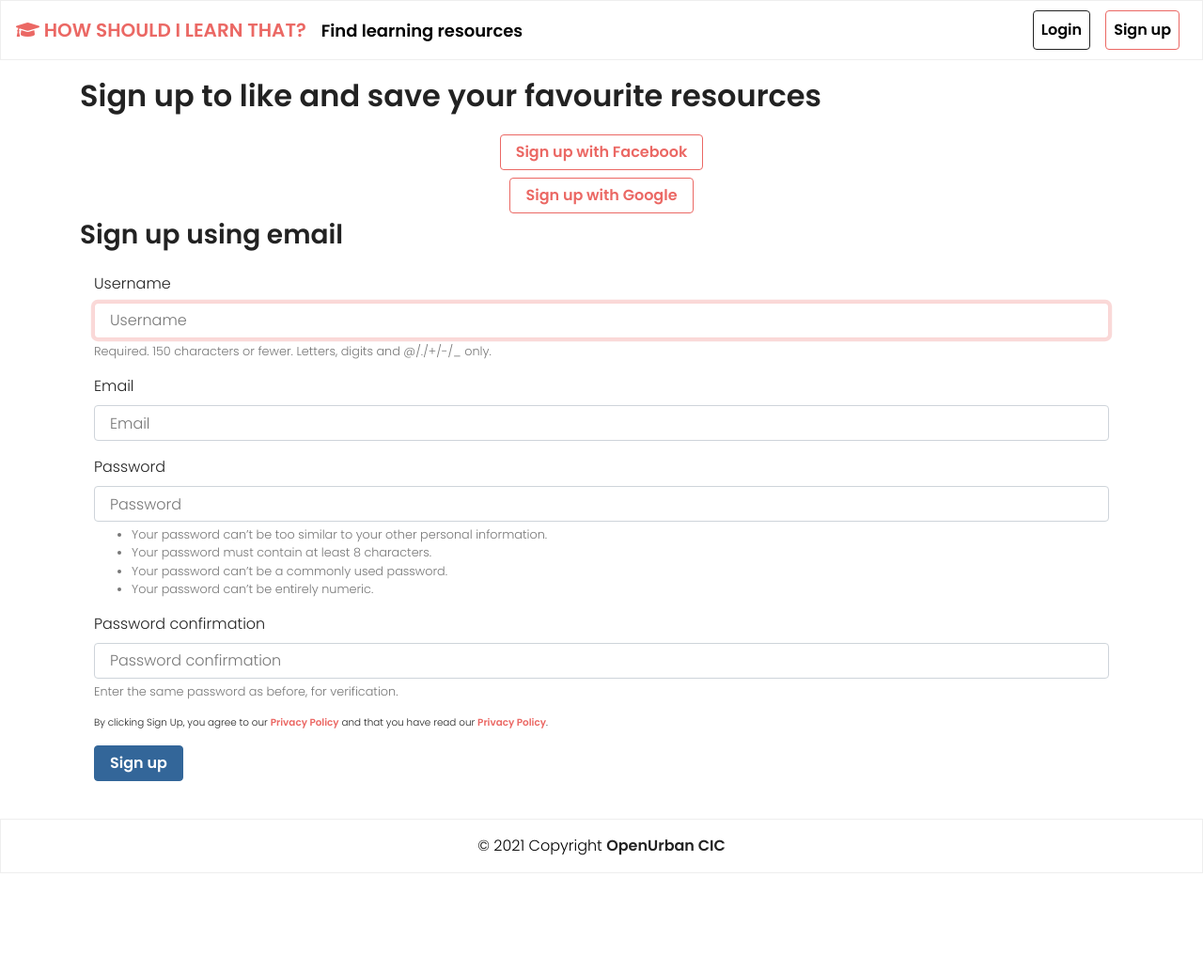
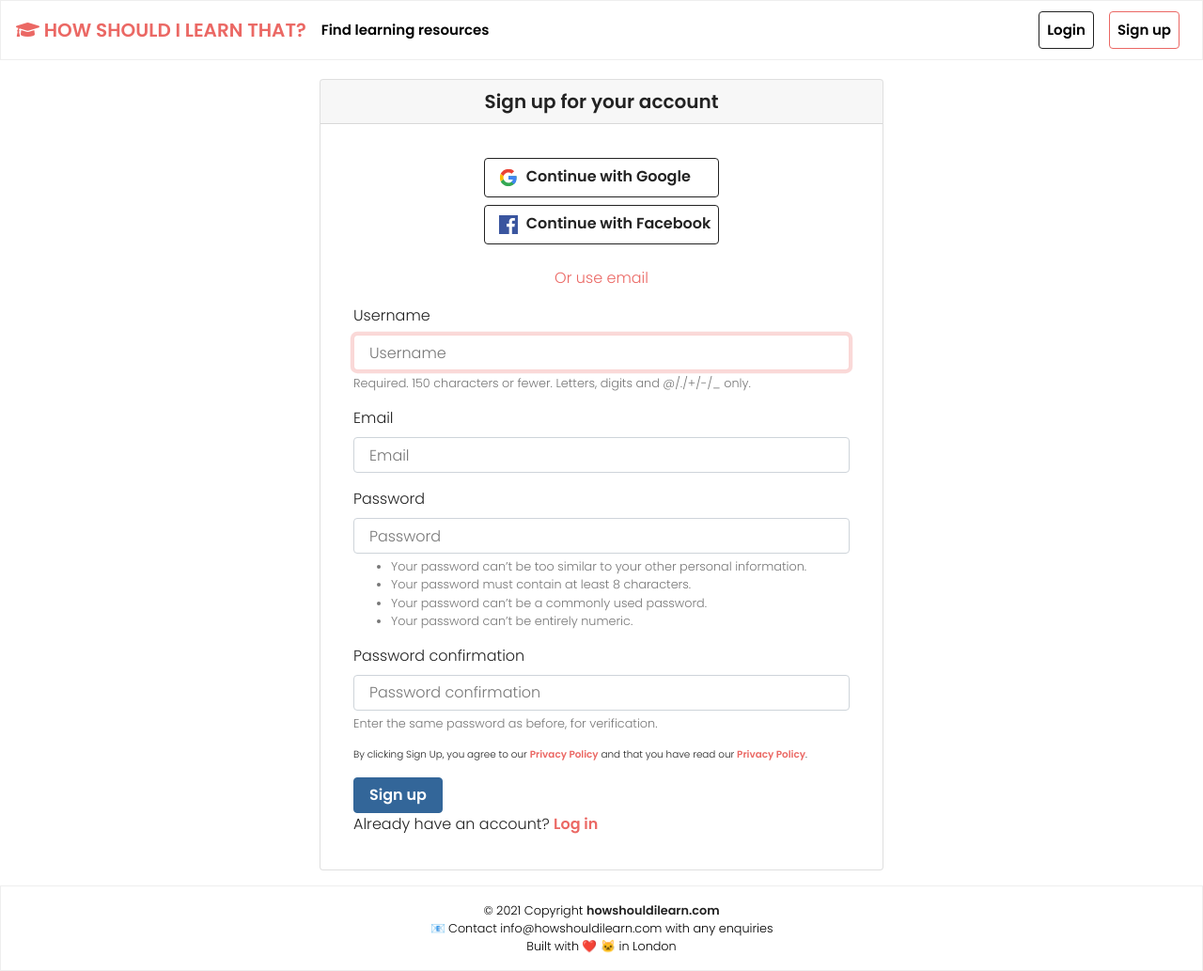
Before and after one commit to nrimsky/livlearn-v0, a Django app: page /me/register/ in a window 1280 px wide. Shown: the whole page at 94% size. Before the commit the page ends 929 px from the top, so only its background shows below. Run offline with Django 3.2, Linux system fonts and the light colour scheme; some libraries are stand-ins or nearby versions; some web fonts are replaced.

Commit message:
fix footer

```diff
--- a/authapp/templates/authapp/register.html
+++ b/authapp/templates/authapp/register.html
@@ -1,26 +1,50 @@
 {% extends "base.html" %}
 {% load bootstrap4 %}
-{% block title %}Registration
+{% block title %}Sign up{% endblock title %}
 
-{% endblock title %}
 {% block content %}
-
-    <h1 class="h2 mb-4">Sign up to like and save your favourite resources</h1>
-
-
-    <div class="col">
+    <div class="card text-center form-card">
+        <h2 class="card-header h5">Sign up for your account</h2>
+        <div class="card-body">
+            <div class="col my-md-3 my-2">
                 <div class="row mx-auto">
-            <a class="btn btn-outline-primary mb-2 mx-auto" href="{% url 'social:begin' 'facebook' %}">Sign up with Facebook</a>
+                    <a class="btn mb-2 mx-auto icon-button"
+                       href="{% url 'social:begin' 'google-oauth2' %}">
+                        <svg xmlns="http://www.w3.org/2000/svg" xmlns:xlink="http://www.w3.org/1999/xlink"
+                             viewBox="0 0 48 48">
+                            <defs>
+                                <path id="a"
+                                      d="M44.5 20H24v8.5h11.8C34.7 33.9 30.1 37 24 37c-7.2 0-13-5.8-13-13s5.8-13 13-13c3.1 0 5.9 1.1 8.1 2.9l6.4-6.4C34.6 4.1 29.6 2 24 2 11.8 2 2 11.8 2 24s9.8 22 22 22c11 0 21-8 21-22 0-1.3-.2-2.7-.5-4z"></path>
+                            </defs>
+                            <clipPath id="b">
+                                <use xlink:href="#a" overflow="visible"></use>
+                            </clipPath>
+                            <path clip-path="url(#b)" fill="#FBBC05" d="M0 37V11l17 13z"></path>
+                            <path clip-path="url(#b)" fill="#EA4335" d="M0 11l17 13 7-6.1L48 14V0H0z"></path>
+                            <path clip-path="url(#b)" fill="#34A853" d="M0 37l30-23 7.9 1L48 0v48H0z"></path>
+                            <path clip-path="url(#b)" fill="#4285F4" d="M48 48L17 24l-4-3 35-10z"></path>
+                        </svg>
+                        Continue with Google</a>
                 </div>
                 <div class="row mx-auto">
-            <a class="btn btn-outline-primary mb-2 mx-auto" href="{% url 'social:begin' 'facebook' %}">Sign up with Google</a>
+                    <a class="btn mb-2 mx-auto icon-button"
+                       href="{% url 'social:begin' 'facebook' %}">
+                        <svg width="48" height="48" viewBox="0 0 48 48" fill="none" xmlns="http://www.w3.org/2000/svg">
+                            <path d="M0 0V48H25.5629V29.4586H19.314V21.8895H25.5629V15.5328C25.5629 10.9097 29.3106 7.16203 33.9337 7.16203H40.4665V13.9684H35.7919C34.323 13.9684 33.132 15.1593 33.132 16.6283V21.8896H40.349L39.3516 29.4587H33.132V48H48V0H0Z"
+                                  fill="#3A559F"></path>
+                        </svg>
+                        Continue with Facebook</a>
                 </div>
             </div>
+            <div class="col my-md-3 my-2">
+                <p class="text-primary">Or use email</p>
+                <div>
+                    {% if form.errors %}
+                        <p>Your username or password are incorrect. Please try again.</p>
+                    {% endif %}
+                </div>
+                <form action="" method="post" class="form login-form text-left">
 
-    {% if form.errors %}
-    {% endif %}
-    <h2 class="h3 mb-4">Sign up using email</h2>
-    <form action="" method="post" class="form container">
                     {% csrf_token %}
                     {% bootstrap_form form %}
                     <p style="font-size: .65em">By clicking Sign Up, you agree to our <a target="_blank"
@@ -30,5 +54,9 @@
                     {% buttons %}
                         <button type="submit" class="btn btn-info">Sign up</button>
                     {% endbuttons %}
+                    <p>Already have an account? <a href="{% url 'authapp:login' %}">Log in</a></p>
                 </form>
+            </div>
+        </div>
+    </div>
 {% endblock content %}
--- a/static/css/style.css
+++ b/static/css/style.css
@@ -30,7 +30,7 @@ a {
 }
 
 #content-wrap {
-  padding-bottom: 2.5rem;    /* Footer height */
+  padding-bottom: 3.5rem;    /* Footer height */
 }
 
 #footer {
@@ -177,6 +177,10 @@ form button.btn {
     display: block;
 }
 
+.nav-link {
+    font-size: 15px;
+}
+
 
 @media (max-width: 765px) {
 
@@ -225,3 +229,33 @@ ul.card-text {
     margin: .2rem 0;
     padding: 0;
 }
+
+.btn > svg {
+    height: 30px;
+    padding: 5px;
+    width: 30px;
+    margin-left: 5px;
+}
+
+.btn.icon-button {
+    text-align: left;
+    padding: 5px;
+    width: 250px;
+    color: #222;
+    border-color: #222;
+}
+
+.btn.icon-button:hover {
+  background-color: #f8f9fa;
+}
+
+.form-card {
+    max-width: 600px;
+    margin: auto;
+}
+
+.footer-small {
+    width: 100%;
+    display: block;
+    text-align: center;
+}
--- a/templates/base.html
+++ b/templates/base.html
@@ -42,10 +42,13 @@
         </div>
     </div>
     <!-- https://mdbootstrap.com/docs/standard/navigation/footer/ -->
-    <footer class="bg-light text-center text-lg-start">
-        <div class="text-center p-3">
-            © 2021 Copyright <a class="text-dark" href="https://openurban.org.uk/">OpenUrban CIC</a>
+    <footer id="footer">
+        <div class="text-center p-3 bg-light">
+            <small class="footer-small">© 2021 Copyright <a class="text-dark" href="https://openurban.org.uk/">howshouldilearn.com</a></small>
+            <small class="footer-small">📧 Contact info@howshouldilearn.com with any enquiries</small>
+            <small class="footer-small">Built with ❤️ 🐱 in London</small>
         </div>
+
     </footer>
 
     <!-- Option 1: jQuery and Bootstrap Bundle (includes Popper) -->
```
Also changed, not shown: authapp/templates/authapp/dashboard.html (+5 -5 lines), authapp/templates/registration/login.html (+38 -16 lines). Lines whose indentation alone changed are shown as unchanged.
